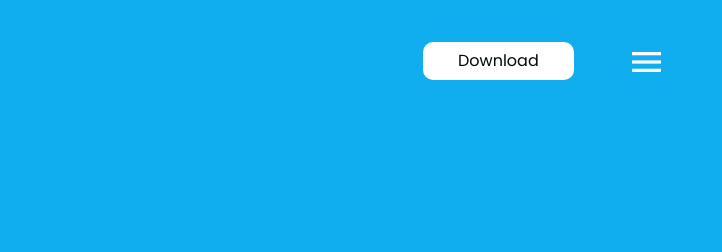
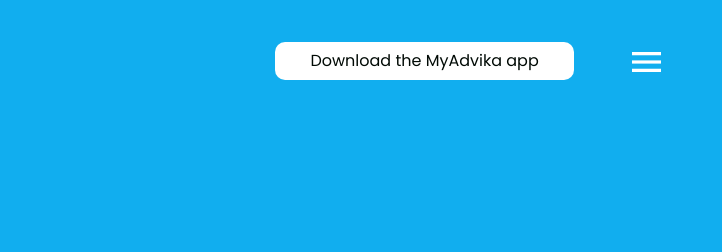
Before and after one commit to myadvika/EOD-Report, a plain HTML site: page index.html in a window 1280 px wide. Shown: the top 252 px of the page, 558-1280 px from the left. Drawn offline with nearby package versions, Linux system fonts and the light colour scheme; some packages are replaced by stand-ins of ours.

Commit message:
updated the download button

```diff
--- a/index.html
+++ b/index.html
@@ -70,7 +70,7 @@
                      </div>
                      <div class="col-xl-9 col-lg-9 col-md-9 col-sm-9">
                         <ul class="btn">
-                           <li class="down_btn"><a href="#">Download</a></li>
+                           <li class="down_btn"><a href="https://play.google.com/store/apps/details?id=emergence.infotech.advikauser">Download the MyAdvika app</a></li>
                            <!--
                               <li><a href="#">Sign Up</a></li>
                            <li><a href="#"><i class="fa fa-search" aria-hidden="true"></i></a></li>
```
